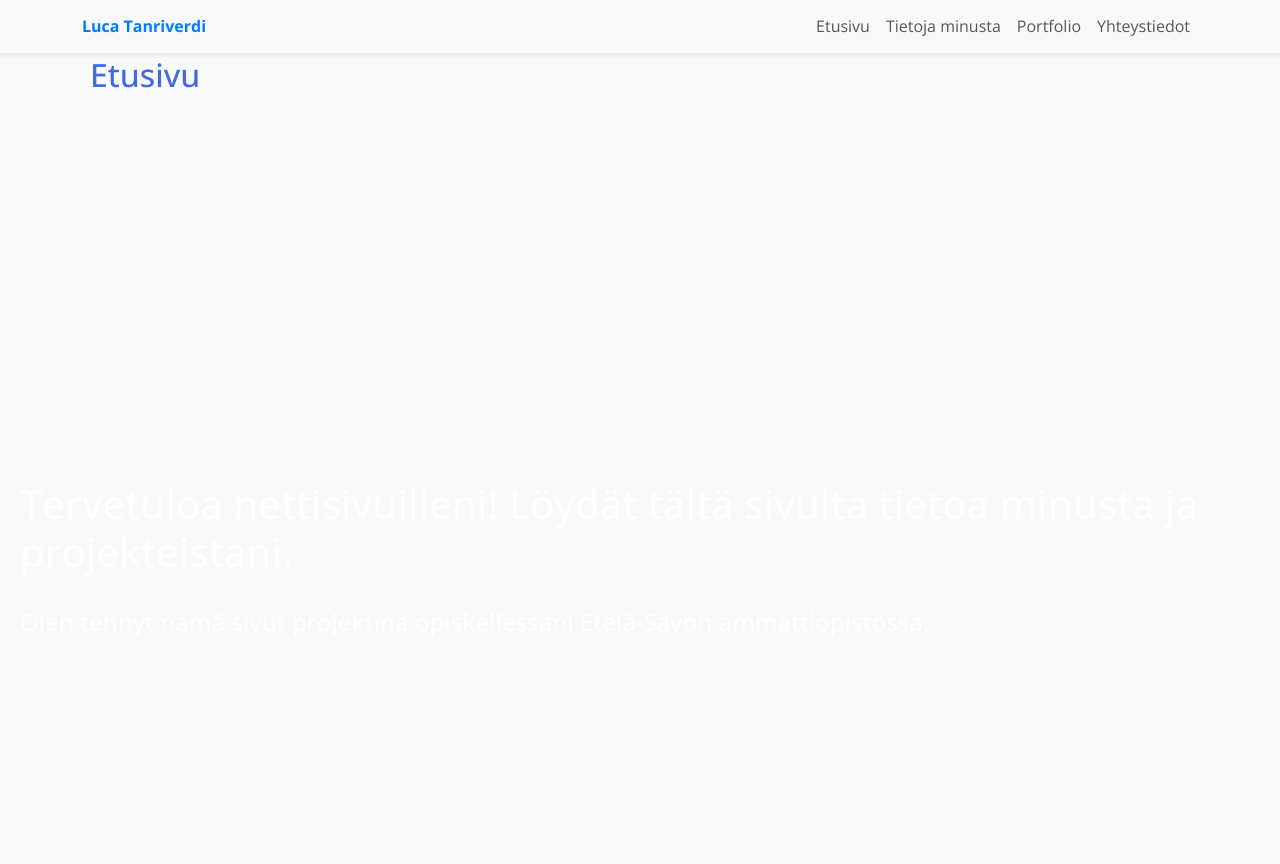
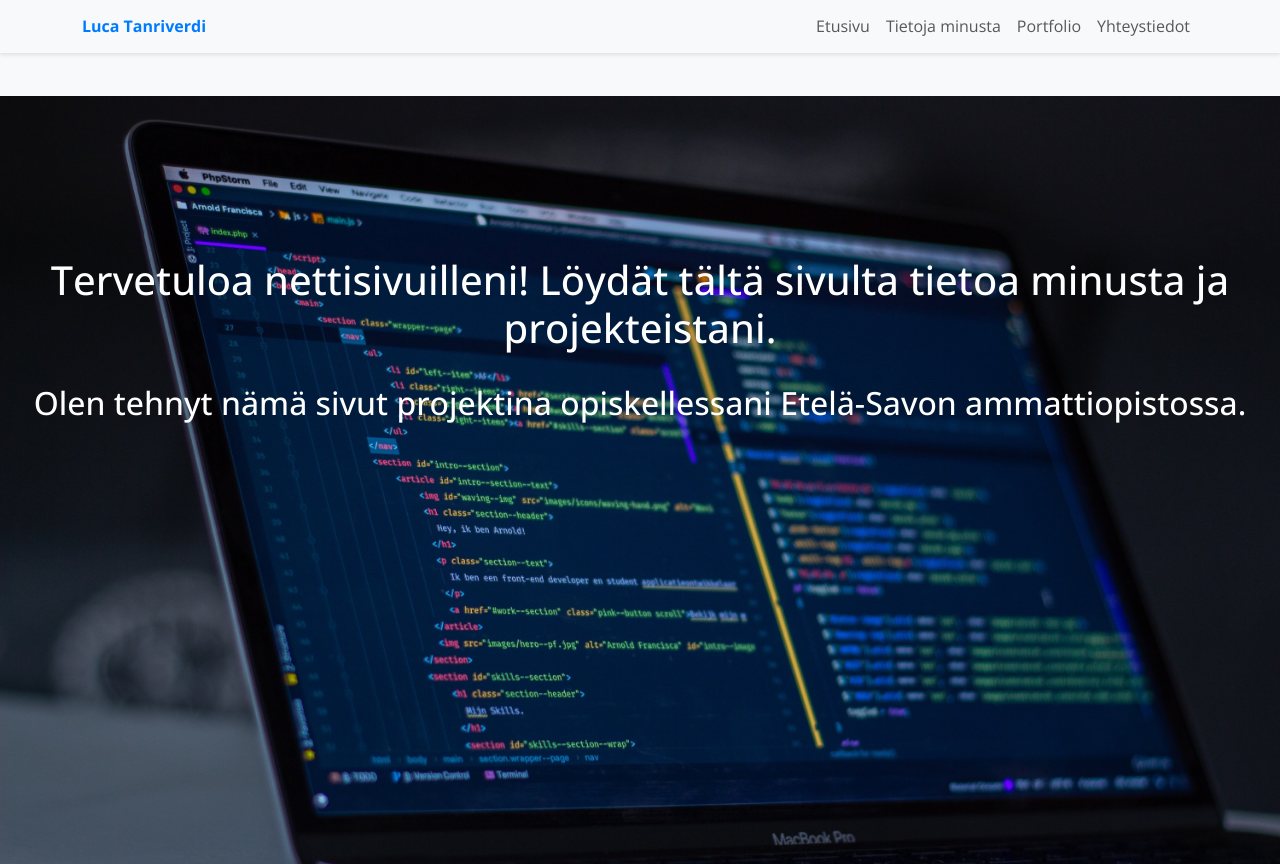
Before and after one commit to luca-tanriverdi/omat-responsiiviset-sivut, a plain HTML site: page index.html in a window 1280 px wide. Shown: the top 864 px of the page. Drawn offline with nearby package versions, Linux system fonts and the light colour scheme.

Commit message:
Päivitetty etusivun tyylit ja sisältö.

```diff
--- a/css/style.css
+++ b/css/style.css
@@ -24,21 +24,23 @@ main {
 
 .bgimage {
     height:100vh;
-    background: url('kuvat/etusivu.jpeg');
+    background: url('../kuvat/etusivu.jpeg');
     background-size:cover;
     position:relative;
     padding: 0;
     margin: 0;
 }
 
-.hero_title {
+.otsikkoteksti {
     padding-top: 10rem;
     font-size: 4.5rem;
+    color: white;
 }
-.hero_desc {
+.otsikkokuvaus {
     font-size: 2rem;
+    color: white;
 }
-.hero_text {
+.teksti {
     text-align: center;
     position: absolute;
     top: 50%;
--- a/index.html
+++ b/index.html
@@ -35,15 +35,14 @@
 
     <section id="etusivu" class="py-5">
         <div class="container">
-            <h2>Etusivu</h2>
         </div>
     </section>
 
     <section class="container-fluid section bgimage" id="home">
         <div class="row">
             <div class="col-lg-12 col-md-12 col-sm-12 col-xs-12 hero_text">
-                <h2 class="otsikkoteksti">Tervetuloa nettisivuilleni! Löydät tältä sivulta tietoa minusta ja projekteistani.</h2>
-                <h3>Olen tehnyt nämä sivut projektina opiskellessani Etelä-Savon ammattiopistossa.</h3>
+                <h2 class="otsikkoteksti"><center>Tervetuloa nettisivuilleni! Löydät tältä sivulta tietoa minusta ja projekteistani. </center></h2>
+                <h3 class="otsikkokuvaus"><center> Olen tehnyt nämä sivut projektina opiskellessani Etelä-Savon ammattiopistossa. </center></h3>
             </div>
         </div>
     </section>
```
